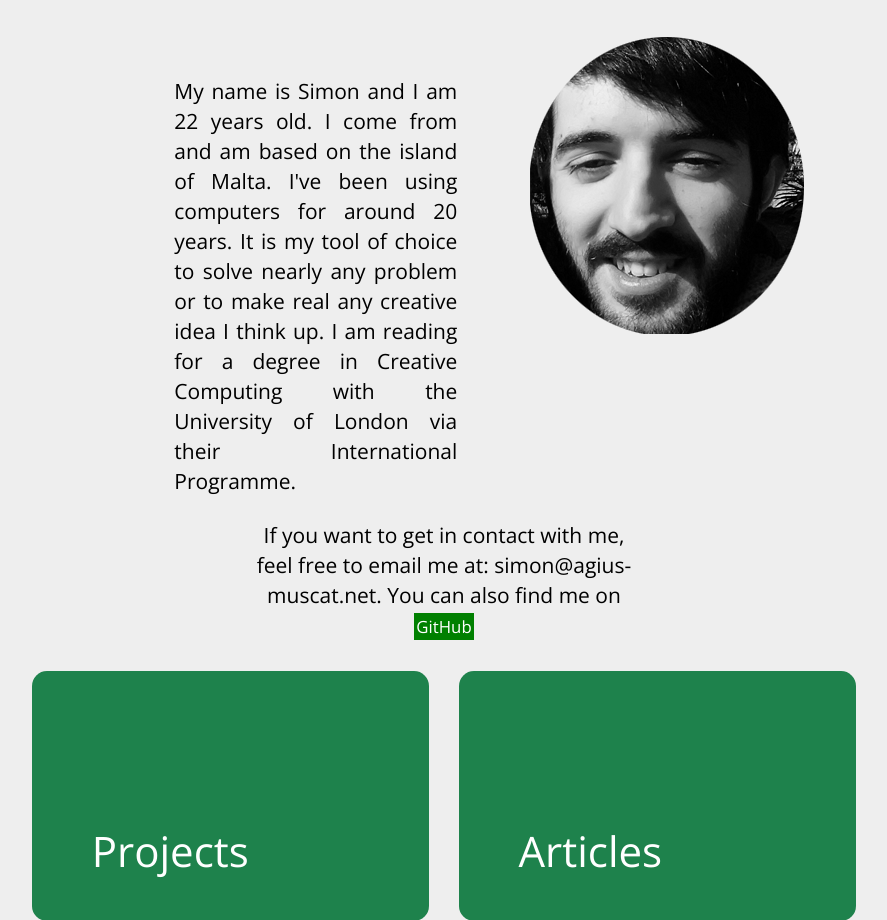
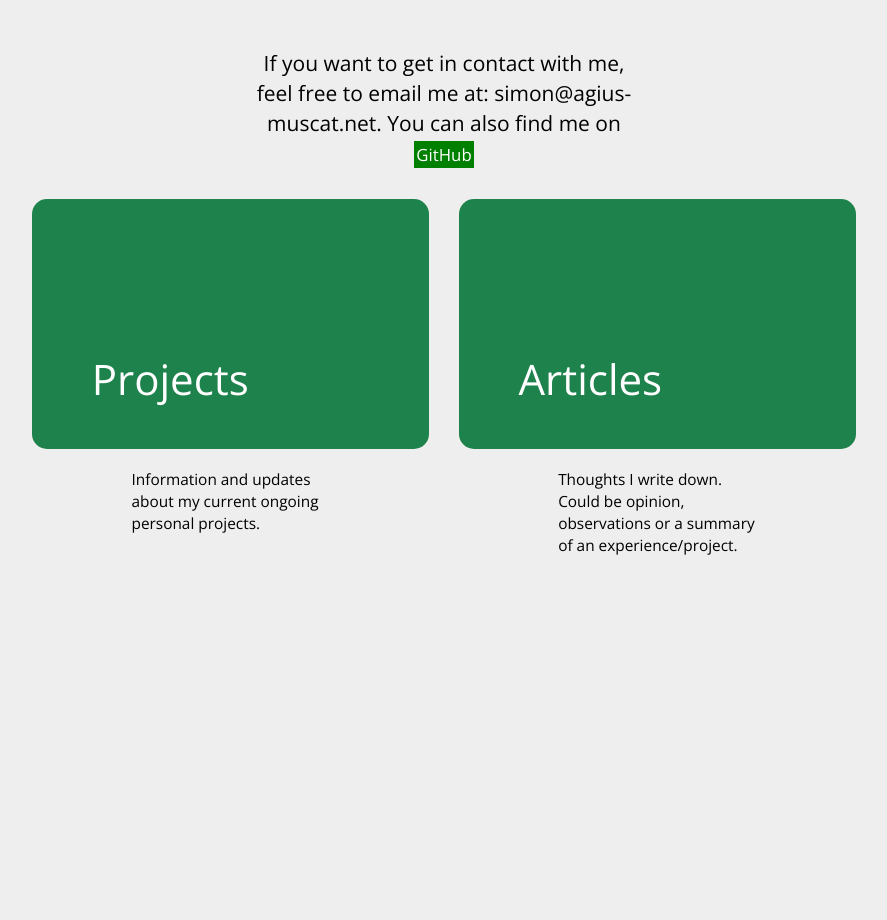
Before and after one commit to purrcat259/digitalcat, a Flask app: page / in a window 1280 px wide. Shown: the part 76-996 px from the top of the page, without its empty margins (196-1083 px from the left). After the commit the page ends 631 px from the top, so only its background shows below. Run offline with Flask 2, Linux system fonts and the light colour scheme; some libraries are stand-ins or nearby versions.

Commit message:
Commented out about me part

```diff
--- a/templates/index.html
+++ b/templates/index.html
@@ -3,9 +3,16 @@
 <div class="container-fluid">
     <!-- Introduction row -->
     <div class="row pad-one-em">
+
+        <!--
         <div class="col-md-3"></div>
-        <!-- Details -->
-        <div class="col-md-3">
+        <div id="about-me-para" class="col-md-3">
+            <ul>
+                <li>Simon Agius Muscat</li>
+                <li>22 years old</li>
+                <li>Based in Malta</li>
+                <li>Reading for BS.C in Creative Computing with University of London</li>
+            </ul>
             <p id="about-me-para" class="about-me-row">
                 My name is Simon and I am 22 years old. I come from and am based on the island of Malta. I've been using
                 computers for around 20 years. It is my tool of choice to solve nearly any problem or to make real any
@@ -13,11 +20,11 @@
                 via their International Programme.
             </p>
         </div>
-        <!-- Picture -->
         <div id="about-me-image" class="col-md-3">
             <img src="{{ url_for('static', filename='images/face.png') }}">
         </div>
         <div class="col-md-3"></div>
+        -->
     </div>
     <!-- Contact row -->
     <div class="row">
```
